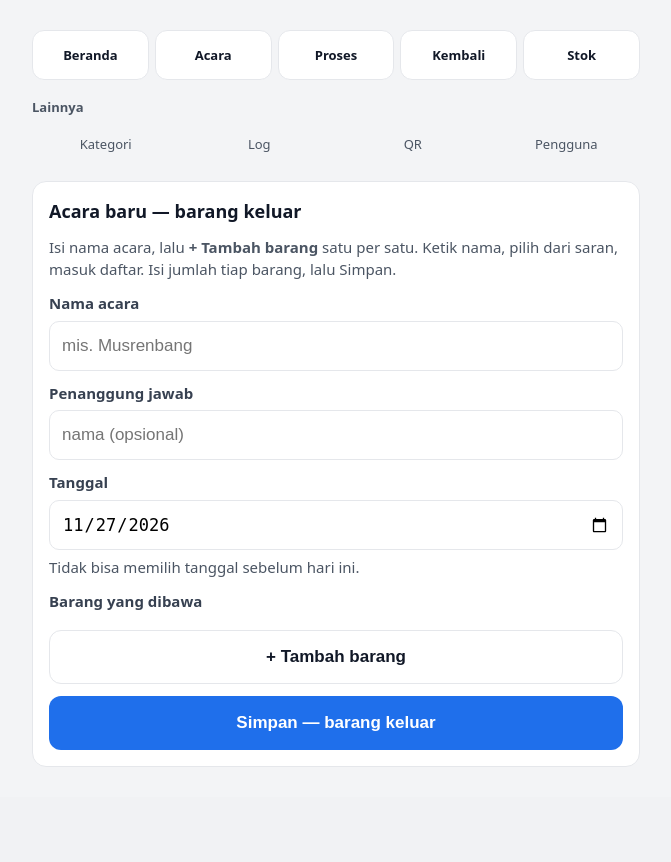
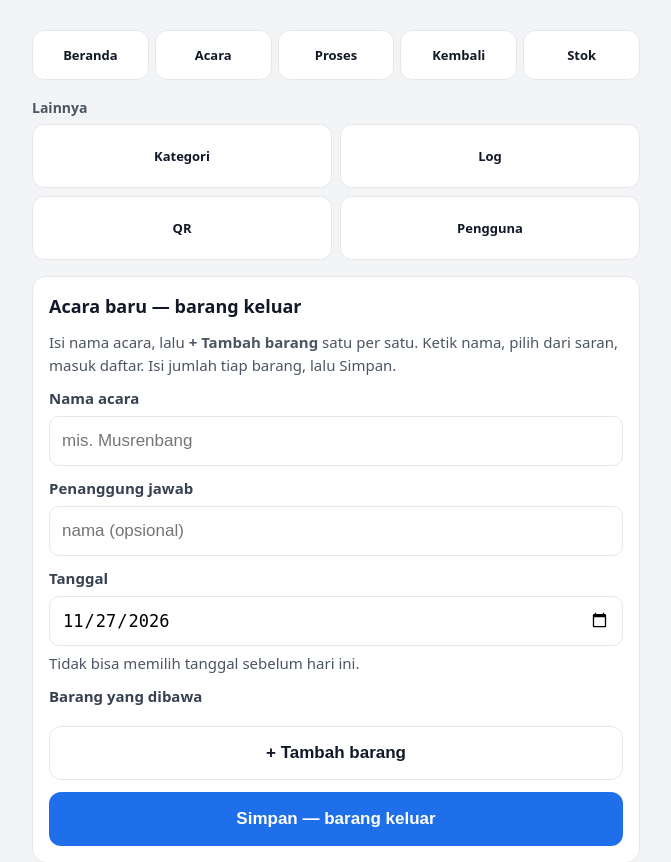
Before and after one commit to FinSensei/gudang_projectmobilelocal, a Laravel app: page /acara in a window 1280 px wide. Shown: the part 65-927 px from the top of the page, without its empty margins (304-975 px from the left). Before the commit the page ends 831 px from the top, so only its background shows below. Run offline with Laravel 12, Linux system fonts and the light colour scheme; the visitor is signed in with stand-in values (Sample User, id 1); data that the repository does not hold is empty; parts of the project's set-up code (start-up, migrations or seed data) failed here and were passed over.

Commit message:
ui: tombol Lainnya lebih jelas & mudah disentuh
- Kategori, Log, QR, Pengguna: 2 kolom (bukan 4 sempit)
- Tiap tombol: kartu dengan border, 64 px tinggi, teks gelap & tebal
- Label "Lainnya" lebih besar & mudah dibaca
- Target sentuh nyaman untuk jari di layar HP

Tes: 289 passed (843 assertions)

```diff
--- a/resources/views/gudang/layout.blade.php
+++ b/resources/views/gudang/layout.blade.php
@@ -59,9 +59,12 @@
     text-decoration:none;color:var(--fg);background:var(--card);border:1px solid var(--bd);
     border-radius:12px;padding:10px 4px;font-size:13px;font-weight:600}
   nav a:active{background:var(--acc);color:#fff;border-color:var(--acc)}
-  .nav-label{font-size:13px;font-weight:600;color:var(--mut);margin:18px 0 6px}
-  nav.nav-quiet{grid-template-columns:repeat(4,1fr);gap:6px;margin:0 0 14px}
-  nav.nav-quiet a{min-height:44px;font-size:13px;font-weight:500;background:transparent;border-color:transparent;color:var(--mut)}
+  .nav-label{font-size:14px;font-weight:600;color:var(--mut);margin:18px 0 6px}
+  nav.nav-quiet{grid-template-columns:repeat(2,2fr);gap:8px;margin:0 0 16px}
+  nav.nav-quiet a{min-height:64px;display:flex;flex-direction:column;align-items:center;justify-content:center;
+    text-align:center;text-decoration:none;color:var(--fg);background:var(--card);border:1px solid var(--bd);
+    border-radius:12px;font-size:13px;font-weight:600}
+  nav.nav-quiet a:active{background:#f3f4f6}
   .card{background:var(--card);border:1px solid var(--bd);border-radius:14px;padding:16px;margin-bottom:14px}
   .card h2{margin:0 0 12px;font-size:18px;font-weight:600}
   label{font-size:15px;color:#374151;display:block;margin:12px 0 6px;font-weight:600}
```
